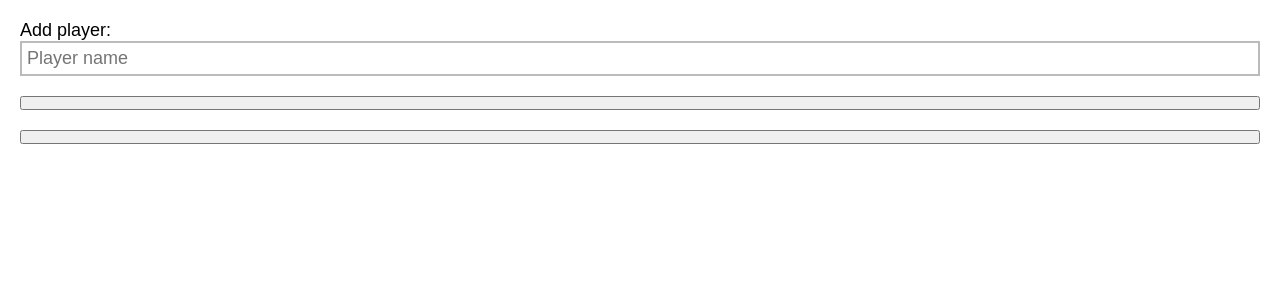
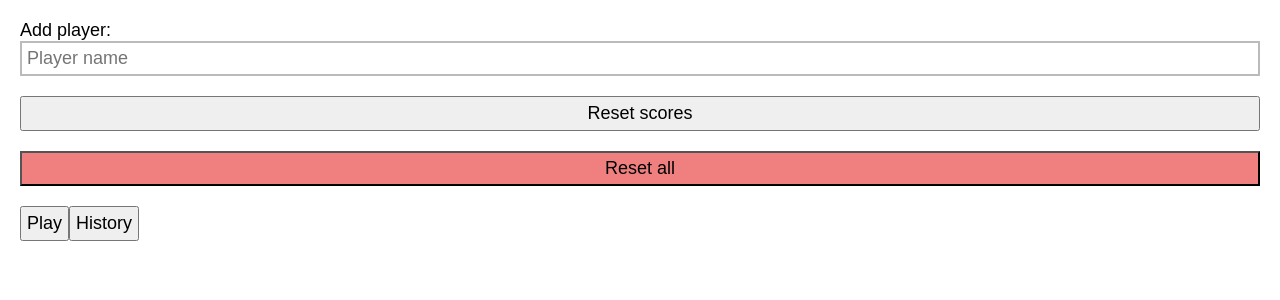
Before and after one commit to paula-roesler/scorekeeper, a React (Create React App) app: page / in a window 1280 px wide. Shown: the top 300 px of the page. Built offline with nearby package versions, Linux system fonts and the light colour scheme.

Commit message:
Add AppGrid styled-component and delete App.css

```diff
--- a/src/App.css
+++ /dev/null
@@ -1,5 +0,0 @@
-.App {
-  display: grid;
-  gap: 20px;
-  padding: 20px;
-}
--- a/src/App.js
+++ b/src/App.js
@@ -1,11 +1,32 @@
 import { useState } from 'react'
-import './App.css'
+import styled from 'styled-components/macro'
 import Button from './components/Button'
 import Player from './components/Player'
 import PlayerForm from './components/PlayerForm'
+import Navigation from './components/Navigation/'
 
 function App() {
   const [players, setPlayers] = useState([])
+
+  return (
+    <AppGrid>
+      <PlayerForm onAddPlayer={handleAddPlayer} />
+      {players.map((player, index) => (
+        <Player
+          name={player.name}
+          score={player.score}
+          onPlus={() => handlePlus(index)}
+          onMinus={() => handleMinus(index)}
+        />
+      ))}
+
+      <Button bgColor="tomato" onClick={resetScore}>
+        Reset scores
+      </Button>
+      <ResetButton onClick={resetAll}>Reset all</ResetButton>
+      <Navigation />
+    </AppGrid>
+  )
 
   function handleAddPlayer(name) {
     setPlayers(oldPlayers => [...oldPlayers, { name, score: 0 }])
@@ -36,23 +57,16 @@ function App() {
       ...players.slice(index + 1),
     ])
   }
-
-  return (
-    <div className="App">
-      <PlayerForm onAddPlayer={handleAddPlayer} />
-      {players.map((player, index) => (
-        <Player
-          name={player.name}
-          score={player.score}
-          onPlus={() => handlePlus(index)}
-          onMinus={() => handleMinus(index)}
-        />
-      ))}
-
-      <Button text="Reset scores" onClick={resetScore}></Button>
-      <Button text="Reset all" onClick={resetAll}></Button>
-    </div>
-  )
 }
 
+const AppGrid = styled.div`
+  display: grid;
+  gap: 20px;
+  padding: 20px;
+`
+
+const ResetButton = styled(Button)`
+  background-color: lightcoral;
+`
+
 export default App
--- a/src/components/Button/Button.jsx
+++ b/src/components/Button/Button.js
@@ -3,12 +3,7 @@ import styled from 'styled-components/macro'
 export default styled.button`
   .Button {
     padding: 5px;
-    background: #bbb;
-    width: 100%;
-  }
-
-  .Button--active {
-    background: #333;
-    color: white;
+    background-color: ${props => (props.bgColor ? props.bgColor : 'hotpink')};
+    border: 1px solid #888;
   }
 `
--- /dev/null
+++ b/src/components/Navigation/Navigation.js
@@ -0,0 +1,16 @@
+import React from 'react'
+import Button from '../Button'
+import './Navigation.css'
+
+export default function Navigation({ onNavigate, activeIndex }) {
+  return (
+    <nav className="Navigation">
+      <Button isActive={activeIndex === 0} onClick={() => onNavigate(0)}>
+        Play
+      </Button>
+      <Button isActive={activeIndex === 1} onClick={() => onNavigate(1)}>
+        History
+      </Button>
+    </nav>
+  )
+}
--- a/src/components/Player/Player.jsx
+++ b/src/components/Player/Player.js
@@ -1,13 +1,14 @@
-import './Player.css'
+// import './Player.css'
+import Button from '../Button'
 
 export default function Player({ name, score, onMinus, onPlus }) {
   return (
     <section className="Player">
       {name}
       <div className="Player__score">
-        <button onClick={onMinus}>-</button>
+        <Button onClick={onMinus}>-</Button>
         <span>{score}</span>
-        <button onClick={onPlus}>+</button>
+        <Button onClick={onPlus}>+</Button>
       </div>
     </section>
   )
```
Also changed, not shown: src/components/Navigation/Navigation.jsx (deleted, +0 -20 lines), src/components/GameForm/GameForm.js (renamed from src/components/GameForm/GameForm.jsx), src/components/Header/Header.js (renamed from src/components/Header/Header.jsx), src/components/HistoryEntry/HistoryEntry.js (renamed from src/components/HistoryEntry/HistoryEntry.jsx), src/components/Input/Input.js (renamed from src/components/Input/Input.jsx), src/components/PlayerForm/PlayerForm.js (renamed from src/components/PlayerForm/PlayerForm.jsx).
